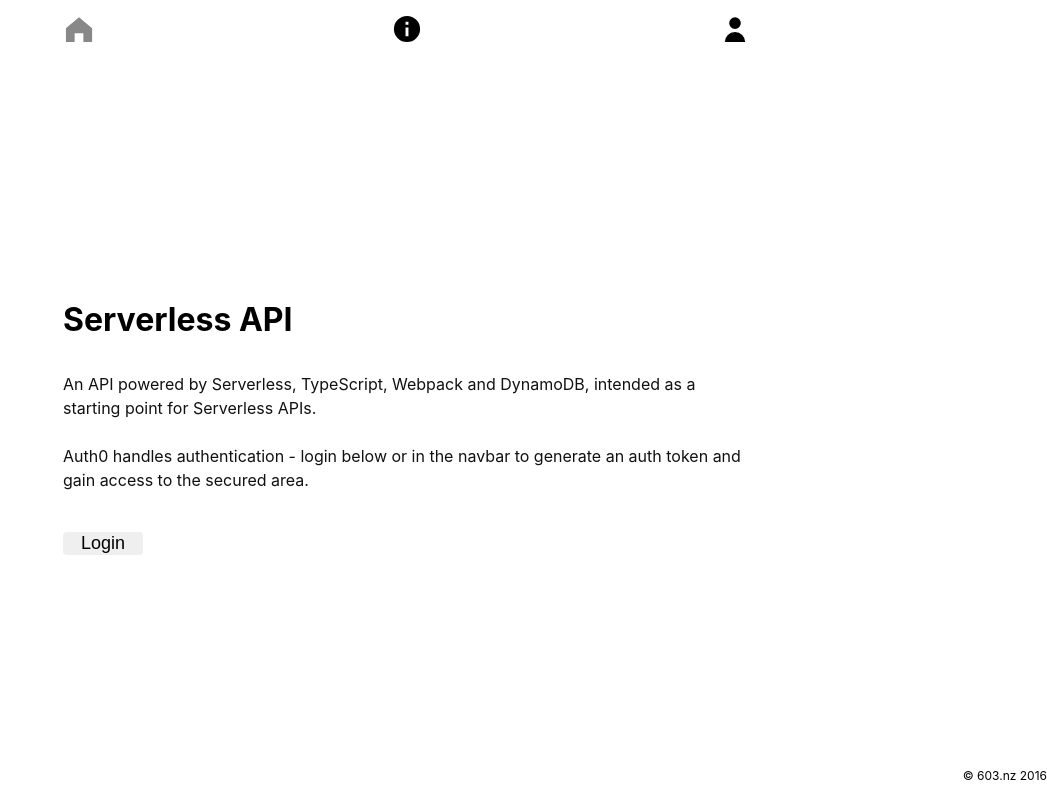
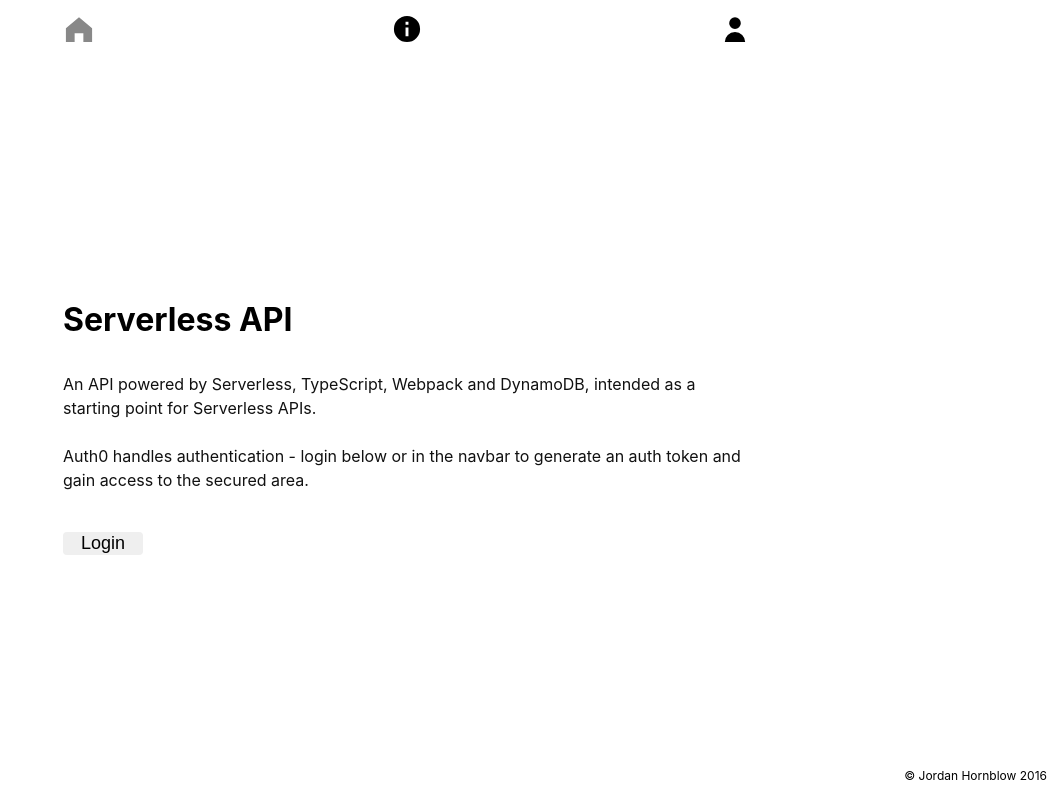
Before and after one commit to jch254/serverless-node-dynamodb-ui, a React app: page / in a window 1280 px wide. Shown: the whole page, without its empty margins (233-1280 px from the left). Built offline with nearby package versions, Linux system fonts and the light colour scheme; what immutable-assign would draw is missing.

Commit message:
Footer update

```diff
--- a/src/shared-components/AppFooter.tsx
+++ b/src/shared-components/AppFooter.tsx
@@ -10,8 +10,8 @@
   <Toolbar backgroundColor="white">
     <Space auto />
     <NavItem style={{ fontWeight: 'normal', fontSize: '12px' }}>
-      <a href="https://603.nz" style={{ cursor: 'pointer', color: 'black' }}>
-        {`© 603.nz ${moment().year()}`}
+      <a href="https://jch254.com" style={{ cursor: 'pointer', color: 'black' }}>
+        {`© Jordan Hornblow ${moment().year()}`}
       </a>
     </NavItem>
   </Toolbar>
```
